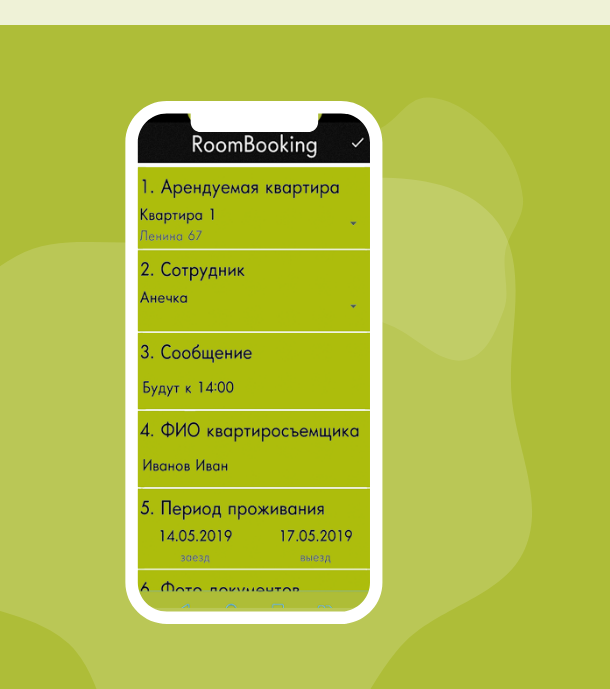
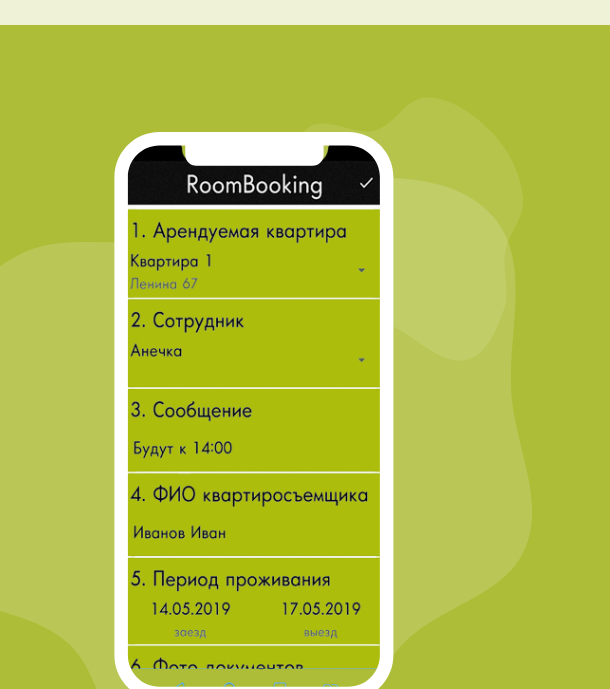
Before and after one commit to SiroBg/roombooking, a website: page app/index.html in a window 1280 px wide. Shown: the part 111-800 px from the top of the page, 670-1280 px from the left. Drawn offline with Linux system fonts and the light colour scheme.

Commit message:
fix: поправить скриншот в промо-блоке

```diff
--- a/app/sass/about/__image-content/about__image-content.sass
+++ b/app/sass/about/__image-content/about__image-content.sass
@@ -1,2 +1,2 @@
 .about__image-content
-  width: 240px
+  width: 260px
--- a/app/sass/about/__image/about__image.sass
+++ b/app/sass/about/__image/about__image.sass
@@ -1,15 +1,15 @@
 .about__image
+  align-self: end
   position: relative
-  padding: 20px
-  align-self: start
+  padding: 10px
   justify-self: center
   &::before
     content: ""
     width: 100%
     height: 100%
     position: absolute
-    top: 16px
-    left: 11px
+    top: 0
+    left: 0
     background-image: url('../images/dest/border-for-screenshot.svg')
-    background-size: 258px
+    background-size: contain
     background-repeat: no-repeat
```
Also changed, not shown: app/css/index.min.css.
